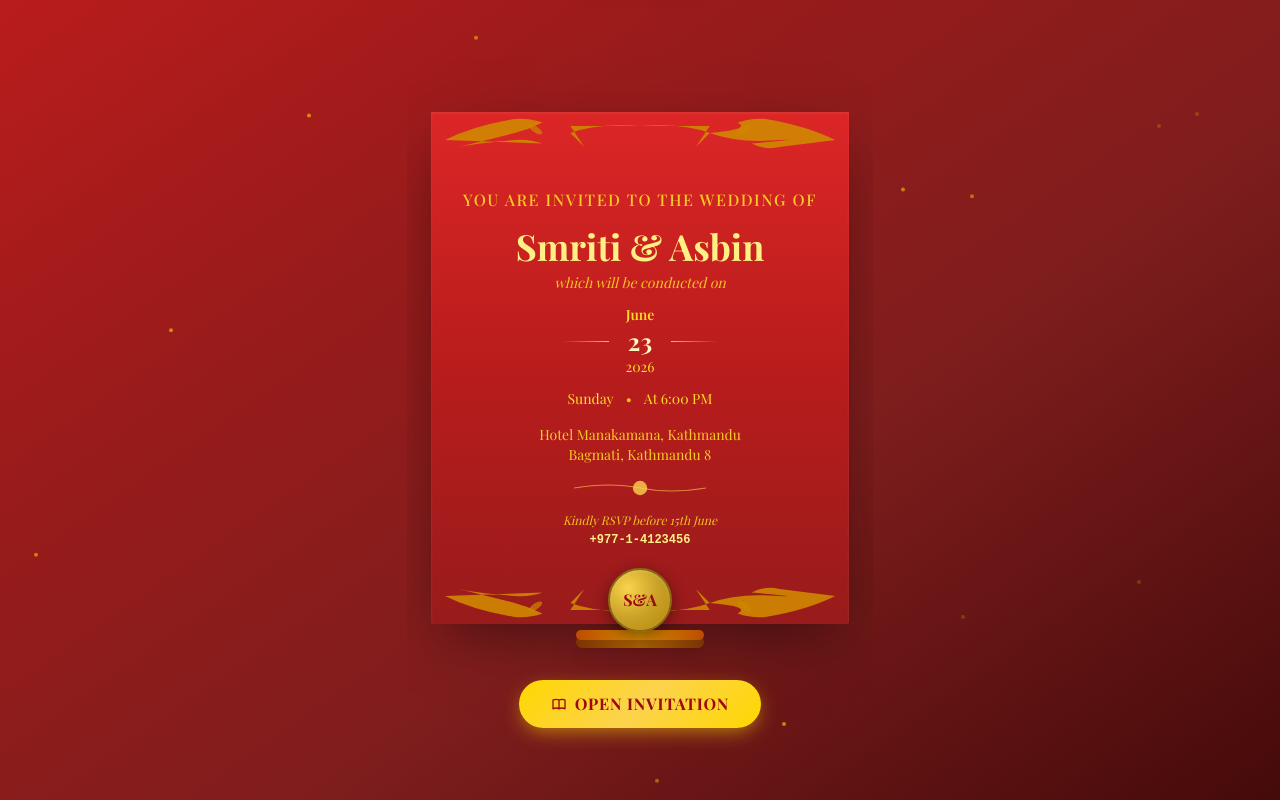
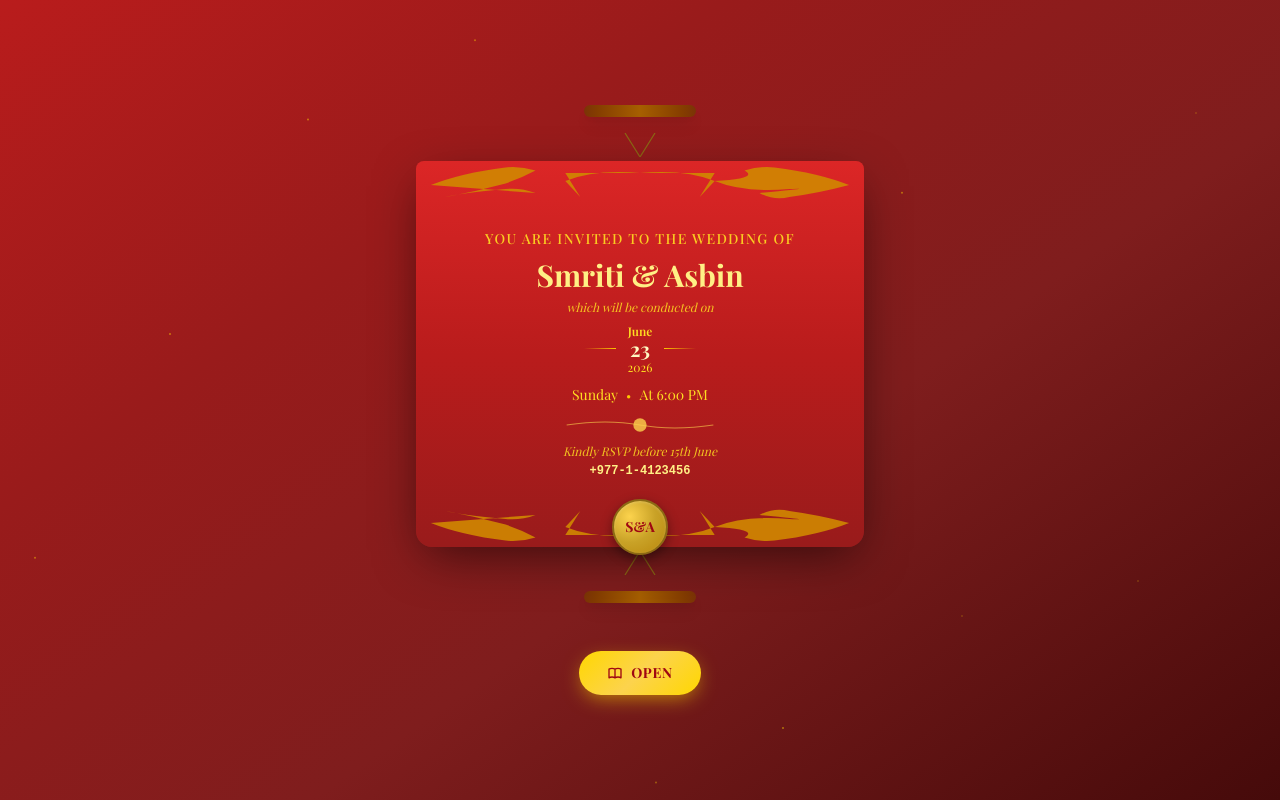
Before and after one commit to imak02/wed, a Next.js app: page / in a window 1280 px wide. Built offline with nearby package versions, Linux system fonts and the light colour scheme; a web font is replaced by a local one.

Commit message:
feat: redesign envelope and wedding logo for aesthetic consistency
Update WeddingLogo background to golden; fix envelope positioning; separate wooden rods; remove hotel details; redesign envelope to scroll-like shape.

Co-authored-by: Asbin Khanal <69668769+imak02@users.noreply.github.com>

```diff
--- a/components/wedding/EnvelopeOpening.tsx
+++ b/components/wedding/EnvelopeOpening.tsx
@@ -2,27 +2,18 @@
 
 import { motion, AnimatePresence } from 'framer-motion'
 import { useState } from 'react'
-import Image from 'next/image'
 
 interface EnvelopeOpeningProps {
   onOpen: () => void
 }
 
-// Ornamental top/bottom flourish SVG (baroque style)
+// Ornamental top/bottom flourish SVG
 function OrnamentSVG({ className }: { className?: string }) {
   return (
-    <svg viewBox="0 0 300 80" className={className} preserveAspectRatio="none">
-      {/* Left flourish */}
-      <path d="M10 40 Q30 20, 60 10 Q70 8, 80 15 Q70 25, 60 30 Q40 40, 20 50 Q30 45, 60 40 Q70 38, 80 45" fill="currentColor" opacity="0.9" />
-      {/* Center flourish */}
-      <path d="M100 20 L110 50 L100 30 Q120 15, 150 20 Q180 15, 200 30 L190 50 L200 20" fill="currentColor" opacity="0.9" />
-      {/* Right flourish */}
-      <path d="M220 15 Q230 8, 240 10 Q270 20, 290 40 Q270 45, 250 50 Q240 55, 230 45 Q270 38, 250 40 Q220 45, 200 30 Q230 25, 220 15" fill="currentColor" opacity="0.9" />
-      {/* Decorative leaf/curl elements */}
-      <g opacity="0.7">
-        <ellipse cx="75" cy="25" rx="3" ry="8" fill="currentColor" transform="rotate(-30 75 25)" />
-        <ellipse cx="225" cy="25" rx="3" ry="8" fill="currentColor" transform="rotate(30 225 25)" />
-      </g>
+    <svg viewBox="0 0 300 60" className={className} preserveAspectRatio="none">
+      <path d="M10 30 Q30 15, 60 8 Q70 6, 80 12 Q70 22, 60 28 Q40 38, 20 45 Q30 40, 60 35 Q70 33, 80 40" fill="currentColor" opacity="0.9" />
+      <path d="M100 15 L110 45 L100 25 Q120 10, 150 15 Q180 10, 200 25 L190 45 L200 15" fill="currentColor" opacity="0.9" />
+      <path d="M220 12 Q230 6, 240 8 Q270 15, 290 30 Q270 40, 250 45 Q240 50, 230 40 Q270 33, 250 35 Q220 40, 200 25 Q230 22, 220 12" fill="currentColor" opacity="0.9" />
     </svg>
   )
 }
@@ -43,7 +34,7 @@ export function EnvelopeOpening({ onOpen }: EnvelopeOpeningProps) {
     <AnimatePresence>
       {!isOpened && (
         <motion.div
-          className="fixed inset-0 z-50 flex items-center justify-center overflow-hidden"
+          className="fixed inset-0 z-50 flex items-center justify-center p-4 sm:p-6 md:p-8 overflow-auto"
           style={{
             background: 'linear-gradient(145deg, #B91C1C 0%, #991B1B 30%, #7F1D1D 60%, #450A0A 100%)',
           }}
@@ -52,18 +43,18 @@ export function EnvelopeOpening({ onOpen }: EnvelopeOpeningProps) {
         >
           {/* Floating particles */}
           <div className="absolute inset-0 overflow-hidden pointer-events-none">
-            {[...Array(12)].map((_, i) => (
+            {[...Array(10)].map((_, i) => (
               <motion.div
                 key={i}
-                className="absolute w-1 h-1 rounded-full"
+                className="absolute w-0.5 h-0.5 rounded-full"
                 style={{
                   left: `${Math.random() * 100}%`,
                   top: `${Math.random() * 100}%`,
                   background: '#FFD700',
                 }}
                 animate={{
-                  y: [0, -30, 0],
-                  opacity: [0.2, 0.6, 0.2],
+                  y: [0, -25, 0],
+                  opacity: [0.2, 0.5, 0.2],
                 }}
                 transition={{
                   duration: 4 + Math.random() * 3,
@@ -74,34 +65,34 @@ export function EnvelopeOpening({ onOpen }: EnvelopeOpeningProps) {
             ))}
           </div>
 
-          {/* Main container - fits in viewport */}
+          {/* Main container */}
           <motion.div
-            className="relative flex flex-col items-center justify-center px-3 sm:px-4 md:px-6 h-screen max-h-[100vh] overflow-hidden"
-            initial={{ scale: 0.85, opacity: 0, y: 20 }}
-            animate={{ scale: 1, opacity: 1, y: 0 }}
+            className="relative flex flex-col items-center justify-center w-full"
+            initial={{ scale: 0.9, opacity: 0 }}
+            animate={{ scale: 1, opacity: 1 }}
             transition={{ duration: 0.8, ease: 'easeOut' }}
           >
-            {/* Hanging rope at top */}
-            <div className="absolute -top-4 sm:-top-6 md:-top-8 w-20 sm:w-24 md:w-28 h-6 sm:h-8 flex items-end justify-center">
-              <svg viewBox="0 0 100 40" className="w-full h-full" preserveAspectRatio="none">
-                <line x1="10" y1="5" x2="50" y2="35" stroke="#8B6914" strokeWidth="2" />
-                <line x1="90" y1="5" x2="50" y2="35" stroke="#8B6914" strokeWidth="2" />
+            {/* Top wooden rod */}
+            <div className="mb-2 sm:mb-3 md:mb-4">
+              <div className="w-20 sm:w-24 md:w-28 h-2 sm:h-2.5 md:h-3 rounded-full bg-gradient-to-r from-amber-900 via-yellow-700 to-amber-900 shadow-lg" />
+            </div>
+
+            {/* Hanging rope from top rod */}
+            <div className="w-16 sm:w-20 md:w-24 h-4 sm:h-5 md:h-6 mb-1">
+              <svg viewBox="0 0 100 40" className="w-full h-full">
+                <line x1="25" y1="0" x2="50" y2="40" stroke="#8B6914" strokeWidth="2" />
+                <line x1="75" y1="0" x2="50" y2="40" stroke="#8B6914" strokeWidth="2" />
               </svg>
             </div>
 
-            {/* Wooden rod top */}
-            <div className="absolute -top-4 sm:-top-5 md:-top-6 w-24 sm:w-28 md:w-32 h-2 sm:h-2.5 md:h-3 rounded-full bg-gradient-to-r from-amber-900 via-yellow-700 to-amber-900 shadow-lg" />
-            <div className="absolute -top-3 sm:-top-3.5 md:-top-4 w-24 sm:w-28 md:w-32 h-1.5 sm:h-2 md:h-2.5 rounded-full bg-gradient-to-r from-amber-700 via-yellow-600 to-amber-700" />
-
-            {/* The Sacred Scroll/Patra */}
-            <div className="relative w-full max-w-[280px] sm:max-w-[340px] md:max-w-[420px] mt-6 sm:mt-8 md:mt-10">
-              {/* Main scroll body with red background */}
+            {/* The Sacred Scroll - curved shape */}
+            <div className="relative w-full max-w-xs sm:max-w-sm md:max-w-md">
               <motion.div
                 className="relative overflow-hidden"
                 style={{
                   background: 'linear-gradient(180deg, #DC2626 0%, #B91C1C 50%, #991B1B 100%)',
-                  boxShadow: '0 20px 60px -15px rgba(0,0,0,0.5), inset 0 1px 3px rgba(255,255,255,0.1)',
-                  borderRadius: '0 0 2px 2px',
+                  boxShadow: '0 15px 50px -10px rgba(0,0,0,0.6)',
+                  borderRadius: '8px 8px 16px 16px',
                 }}
                 initial={{ height: 'auto', opacity: 1 }}
                 animate={isOpening ? {
@@ -111,61 +102,48 @@ export function EnvelopeOpening({ onOpen }: EnvelopeOpeningProps) {
                 } : {}}
               >
                 {/* Ornamental top border */}
-                <div className="w-full h-10 sm:h-12 md:h-14 relative">
+                <div className="w-full h-8 sm:h-10 md:h-12">
                   <OrnamentSVG className="w-full h-full text-yellow-600" />
                 </div>
 
-                {/* Content area with golden text */}
-                <div className="relative px-4 sm:px-6 md:px-8 py-3 sm:py-4 md:py-5 text-center">
-                  {/* "YOU ARE INVITED TO THE WEDDING OF" */}
-                  <p className="font-serif text-yellow-300 text-xs sm:text-sm md:text-base tracking-widest uppercase mb-2 sm:mb-3 font-medium opacity-90">
+                {/* Content area */}
+                <div className="px-4 sm:px-6 md:px-8 py-3 sm:py-4 md:py-5 text-center">
+                  <p className="font-serif text-yellow-300 text-xs sm:text-sm tracking-widest uppercase mb-1.5 sm:mb-2 font-medium opacity-90">
                     You Are Invited To The Wedding Of
                   </p>
 
-                  {/* Couple names - main focus */}
-                  <h2 className="font-[var(--font-display)] text-2xl sm:text-3xl md:text-4xl text-yellow-200 leading-tight mb-1 font-bold">
+                  <h2 className="font-[var(--font-display)] text-xl sm:text-2xl md:text-3xl text-yellow-200 leading-tight mb-1 font-bold">
                     Smriti & Asbin
                   </h2>
 
-                  {/* "which will be conducted on" */}
-                  <p className="font-serif text-yellow-300 text-xs sm:text-xs md:text-sm italic mb-2 sm:mb-3 opacity-85">
+                  <p className="font-serif text-yellow-300 text-xs sm:text-xs italic mb-2 opacity-85">
                     which will be conducted on
                   </p>
 
-                  {/* Date details - ornamental layout */}
-                  <div className="flex items-center justify-center gap-2 sm:gap-3 md:gap-4 mb-2 sm:mb-3">
-                    <div className="w-8 sm:w-10 md:w-12 h-px bg-gradient-to-r from-transparent to-yellow-400" />
+                  <div className="flex items-center justify-center gap-2 sm:gap-3 mb-2 sm:mb-2.5">
+                    <div className="w-6 sm:w-8 h-px bg-gradient-to-r from-transparent to-yellow-400" />
                     <div>
-                      <p className="text-yellow-300 font-serif text-xs sm:text-sm font-semibold">June</p>
-                      <p className="text-yellow-100 font-serif text-base sm:text-xl md:text-2xl font-bold">23</p>
-                      <p className="text-yellow-300 font-serif text-xs sm:text-sm">2026</p>
+                      <p className="text-yellow-300 font-serif text-xs font-semibold">June</p>
+                      <p className="text-yellow-100 font-serif text-lg sm:text-xl font-bold leading-none">23</p>
+                      <p className="text-yellow-300 font-serif text-xs">2026</p>
                     </div>
-                    <div className="w-8 sm:w-10 md:w-12 h-px bg-gradient-to-l from-transparent to-yellow-400" />
+                    <div className="w-6 sm:w-8 h-px bg-gradient-to-l from-transparent to-yellow-400" />
                   </div>
 
-                  {/* Day and Time */}
-                  <div className="flex items-center justify-center gap-2 sm:gap-3 mb-3 sm:mb-4">
+                  <div className="flex items-center justify-center gap-2 mb-2 sm:mb-2.5">
                     <span className="text-yellow-300 text-xs sm:text-sm font-serif">Sunday</span>
-                    <span className="text-yellow-400 text-xs sm:text-sm">•</span>
+                    <span className="text-yellow-400 text-xs">•</span>
                     <span className="text-yellow-300 text-xs sm:text-sm font-serif">At 6:00 PM</span>
                   </div>
 
-                  {/* Venue - compact */}
-                  <p className="font-serif text-yellow-300 text-xs sm:text-sm mb-2 sm:mb-3 leading-snug opacity-90">
-                    Hotel Manakamana, Kathmandu<br />
-                    Bagmati, Kathmandu 8
-                  </p>
-
-                  {/* Divider ornament */}
-                  <div className="my-2 sm:my-3">
-                    <svg viewBox="0 0 150 20" className="w-full h-5 sm:h-6">
-                      <circle cx="75" cy="10" r="6" fill="#FCD34D" opacity="0.8" />
-                      <path d="M20 10 Q50 5, 75 10 Q100 15, 130 10" fill="none" stroke="#FCD34D" strokeWidth="1" opacity="0.6" />
+                  <div className="my-1.5 sm:my-2">
+                    <svg viewBox="0 0 150 15" className="w-full h-4 sm:h-5">
+                      <circle cx="75" cy="7.5" r="5" fill="#FCD34D" opacity="0.8" />
+                      <path d="M20 7.5 Q50 3, 75 7.5 Q100 12, 130 7.5" fill="none" stroke="#FCD34D" strokeWidth="0.8" opacity="0.6" />
                     </svg>
                   </div>
 
-                  {/* RSVP information */}
-                  <p className="font-serif text-yellow-300 text-xs sm:text-xs italic mb-1 opacity-85">
+                  <p className="font-serif text-yellow-300 text-xs italic mb-1 opacity-85">
                     Kindly RSVP before 15th June
                   </p>
                   <p className="text-yellow-200 text-xs sm:text-xs font-mono font-semibold">
@@ -174,14 +152,10 @@ export function EnvelopeOpening({ onOpen }: EnvelopeOpeningProps) {
                 </div>
 
                 {/* Ornamental bottom border */}
-                <div className="w-full h-10 sm:h-12 md:h-14 relative">
+                <div className="w-full h-8 sm:h-10 md:h-12">
                   <OrnamentSVG className="w-full h-full text-yellow-600 transform scale-y-[-1]" />
                 </div>
               </motion.div>
-
-              {/* Wooden rod bottom */}
-              <div className="absolute -bottom-4 sm:-bottom-5 md:-bottom-6 left-1/2 -translate-x-1/2 w-24 sm:w-28 md:w-32 h-2 sm:h-2.5 md:h-3 rounded-full bg-gradient-to-r from-amber-900 via-yellow-700 to-amber-900 shadow-lg" />
-              <div className="absolute -bottom-3 sm:-bottom-3.5 md:-bottom-4 left-1/2 -translate-x-1/2 w-24 sm:w-28 md:w-32 h-1.5 sm:h-2 md:h-2.5 rounded-full bg-gradient-to-r from-amber-700 via-yellow-600 to-amber-700" />
 
               {/* Wax seal */}
               <motion.div
@@ -191,31 +165,36 @@ export function EnvelopeOpening({ onOpen }: EnvelopeOpeningProps) {
                 transition={{ duration: 0.6, delay: 0.1 }}
               >
                 <div
-                  className="w-11 h-11 sm:w-13 sm:h-13 md:w-16 md:h-16 rounded-full flex items-center justify-center"
+                  className="w-10 h-10 sm:w-12 sm:h-12 md:w-14 md:h-14 rounded-full flex items-center justify-center"
                   style={{
                     background: 'radial-gradient(circle at 30% 30%, #FCD34D, #C9A227 50%, #B8860B 100%)',
-                    boxShadow: '0 4px 15px rgba(0,0,0,0.4), inset 0 1px 3px rgba(255,255,255,0.2)',
+                    boxShadow: '0 4px 12px rgba(0,0,0,0.4), inset 0 1px 3px rgba(255,255,255,0.2)',
                     border: '2px solid #8B6914',
                   }}
                 >
-                  <span className="font-serif text-red-800 text-xs sm:text-sm md:text-base font-bold">S&A</span>
+                  <span className="font-serif text-red-800 text-xs sm:text-sm font-bold">S&A</span>
                 </div>
               </motion.div>
             </div>
 
-            {/* Hanging rope at bottom */}
-            <div className="absolute -bottom-4 sm:-bottom-6 md:-bottom-8 w-20 sm:w-24 md:w-28 h-6 sm:h-8 flex items-start justify-center">
-              <svg viewBox="0 0 100 40" className="w-full h-full" preserveAspectRatio="none">
-                <line x1="50" y1="5" x2="10" y2="35" stroke="#8B6914" strokeWidth="2" />
-                <line x1="50" y1="5" x2="90" y2="35" stroke="#8B6914" strokeWidth="2" />
+            {/* Hanging rope from bottom rod */}
+            <div className="w-16 sm:w-20 md:w-24 h-4 sm:h-5 md:h-6 mt-1">
+              <svg viewBox="0 0 100 40" className="w-full h-full">
+                <line x1="50" y1="0" x2="25" y2="40" stroke="#8B6914" strokeWidth="2" />
+                <line x1="50" y1="0" x2="75" y2="40" stroke="#8B6914" strokeWidth="2" />
               </svg>
             </div>
 
-            {/* Open button - below the scroll */}
+            {/* Bottom wooden rod */}
+            <div className="mt-2 sm:mt-3 md:mt-4">
+              <div className="w-20 sm:w-24 md:w-28 h-2 sm:h-2.5 md:h-3 rounded-full bg-gradient-to-r from-amber-900 via-yellow-700 to-amber-900 shadow-lg" />
+            </div>
+
+            {/* Open button */}
             <motion.button
               onClick={handleOpen}
               disabled={isOpening}
-              className="mt-10 sm:mt-12 md:mt-14 group cursor-pointer disabled:cursor-not-allowed"
+              className="mt-8 sm:mt-10 md:mt-12 group cursor-pointer disabled:cursor-not-allowed"
               initial={{ opacity: 0, y: 15 }}
               animate={{ opacity: 1, y: 0 }}
               transition={{ delay: 1, duration: 0.6 }}
@@ -223,18 +202,18 @@ export function EnvelopeOpening({ onOpen }: EnvelopeOpeningProps) {
               whileTap={{ scale: 0.95 }}
             >
               <div
-                className="relative px-6 py-2 sm:px-7 sm:py-2.5 md:px-8 md:py-3 rounded-full overflow-hidden"
+                className="relative px-5 sm:px-6 md:px-7 py-2 sm:py-2.5 md:py-3 rounded-full overflow-hidden"
                 style={{
                   background: 'linear-gradient(135deg, #FFD700 0%, #FCD34D 50%, #FFD700 100%)',
                   boxShadow: '0 6px 20px -4px rgba(255,215,0,0.6)',
                 }}
               >
                 <div className="absolute inset-0 bg-gradient-to-r from-transparent via-white/40 to-transparent -translate-x-full group-hover:translate-x-full transition-transform duration-700" />
-                <span className="relative font-[var(--font-heading)] text-red-800 font-bold text-xs sm:text-sm md:text-base tracking-wider uppercase flex items-center gap-2">
+                <span className="relative font-[var(--font-heading)] text-red-800 font-bold text-xs sm:text-sm tracking-wider uppercase flex items-center gap-2">
                   {isOpening ? (
                     <>
                       <motion.span animate={{ rotate: 360 }} transition={{ duration: 1, repeat: Infinity, ease: 'linear' }}>
-                        <svg className="w-4 h-4" fill="none" viewBox="0 0 24 24" stroke="currentColor">
+                        <svg className="w-3.5 h-3.5 sm:w-4 sm:h-4" fill="none" viewBox="0 0 24 24" stroke="currentColor">
                           <path strokeLinecap="round" strokeLinejoin="round" strokeWidth={2} d="M4 4v5h.582m15.356 2A8.001 8.001 0 004.582 9m0 0H9m11 11v-5h-.581m0 0a8.003 8.003 0 01-15.357-2m15.357 2H15" />
                         </svg>
                       </motion.span>
@@ -242,10 +221,10 @@ export function EnvelopeOpening({ onOpen }: EnvelopeOpeningProps) {
                     </>
                   ) : (
                     <>
-                      <svg className="w-4 h-4" fill="none" viewBox="0 0 24 24" stroke="currentColor">
+                      <svg className="w-3.5 h-3.5 sm:w-4 sm:h-4" fill="none" viewBox="0 0 24 24" stroke="currentColor">
                         <path strokeLinecap="round" strokeLinejoin="round" strokeWidth={2} d="M12 6.253v13m0-13C10.832 5.477 9.246 5 7.5 5S4.168 5.477 3 6.253v13C4.168 18.477 5.754 18 7.5 18s3.332.477 4.5 1.253m0-13C13.168 5.477 14.754 5 16.5 5c1.747 0 3.332.477 4.5 1.253v13C19.832 18.477 18.247 18 16.5 18c-1.746 0-3.332.477-4.5 1.253" />
                       </svg>
-                      Open Invitation
+                      Open
                     </>
                   )}
                 </span>
--- a/components/wedding/WeddingLogo.tsx
+++ b/components/wedding/WeddingLogo.tsx
@@ -45,12 +45,12 @@ export function WeddingLogo({
           padding: '3px',
         }}
       >
-        <div className="w-full h-full rounded-full bg-red-700 overflow-hidden flex items-center justify-center" />
+        <div className="w-full h-full rounded-full bg-golden overflow-hidden flex items-center justify-center" />
       </div>
 
       {/* Hand-holding couple logo - elegant minimalist design */}
-      <div className="absolute inset-1 rounded-full overflow-hidden flex items-center justify-center bg-gradient-to-br from-red-700 to-red-900 p-1">
-        <div className="w-full h-full rounded-full flex items-center justify-center bg-red-800">
+      <div className="absolute inset-1 rounded-full overflow-hidden flex items-center justify-center bg-gradient-to-br from-yellow-500 to-yellow-600 p-1">
+        <div className="w-full h-full rounded-full flex items-center justify-center bg-yellow-500">
           <Image
             src="/logo.png"
             alt="Smriti & Asbin"
```
